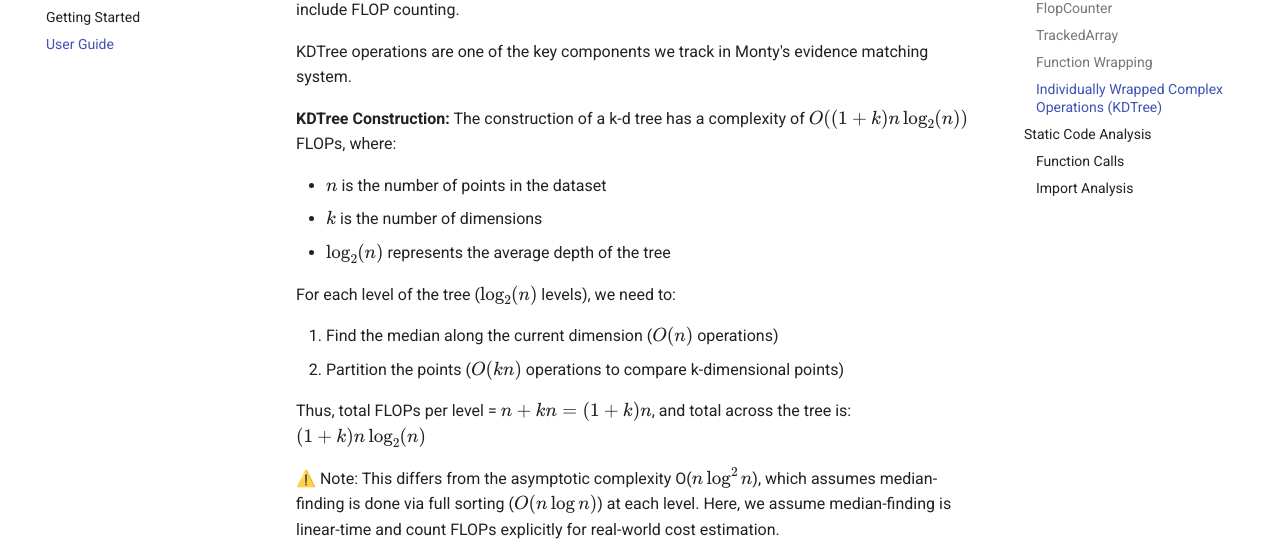
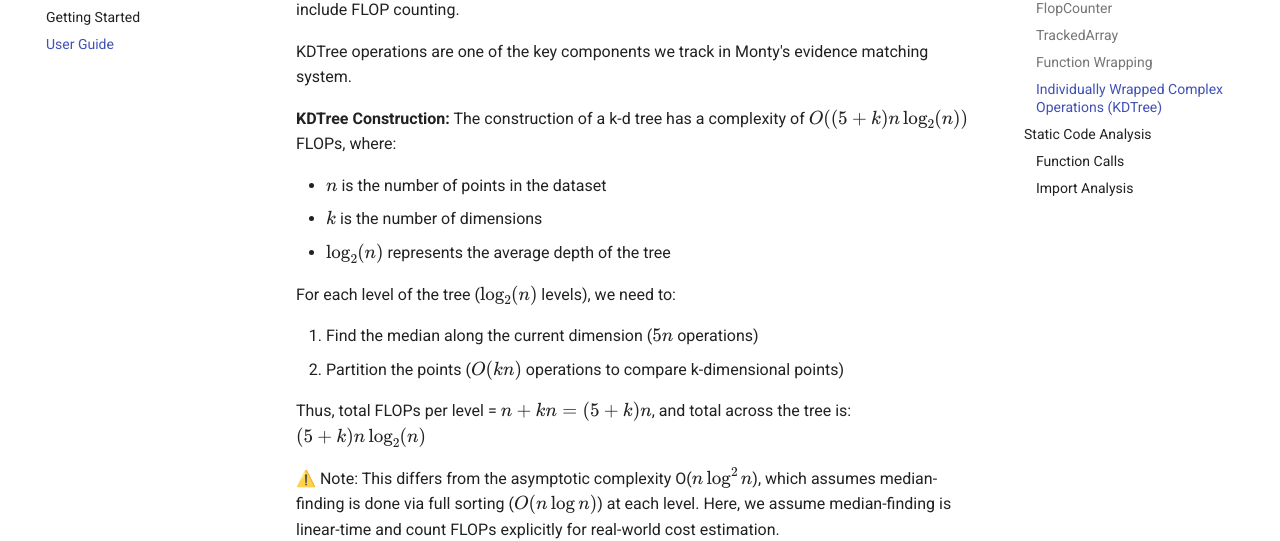
Before and after one commit to thousandbrainsproject/tbp.floppy, an MkDocs documentation site: the page built from docs/user_guide/index.md, in a window 1280 px wide and 900 px high, scrolled down 3212 px. Shown: the part 154-695 px from the top of the window. Built offline with MkDocs 1.6.1 and Material for MkDocs 9.7.7, drawn with Linux system fonts in a browser that asks for light colours; comment, search, counter and statistics services are not loaded.

Commit message:
feat: update to (5+k) flops per tree level

```diff
--- a/docs/user_guide/index.md
+++ b/docs/user_guide/index.md
@@ -119,7 +119,7 @@ The FLOP counting for these operations is done by inheriting from the above clas
 KDTree operations are one of the key components we track in Monty's evidence matching system.
 
 **KDTree Construction:**
-The construction of a k-d tree has a complexity of $O((1+k)n \log_2(n))$ FLOPs, where:
+The construction of a k-d tree has a complexity of $O((5+k)n \log_2(n))$ FLOPs, where:
 
 - $n$ is the number of points in the dataset
 - $k$ is the number of dimensions
@@ -127,11 +127,11 @@ The construction of a k-d tree has a complexity of $O((1+k)n \log_2(n))$ FLOPs,
 
 For each level of the tree ($\log_2(n)$ levels), we need to:
 
-1. Find the median along the current dimension ($O(n)$ operations)
+1. Find the median along the current dimension ($5n$ operations)
 2. Partition the points ($O(kn)$ operations to compare k-dimensional points)
 
-Thus, total FLOPs per level = $n + kn = (1 + k)n$, and total across the tree is:
-$(1 + k)n \log_2(n)$
+Thus, total FLOPs per level = $n + kn = (5 + k)n$, and total across the tree is:
+$(5 + k)n \log_2(n)$
 
 ⚠️ Note: This differs from the asymptotic complexity O($n \log^2 n$), which assumes median-finding is done via full sorting ($O(n \log n)$) at each level. Here, we assume median-finding is linear-time and count FLOPs explicitly for real-world cost estimation.
 
```
